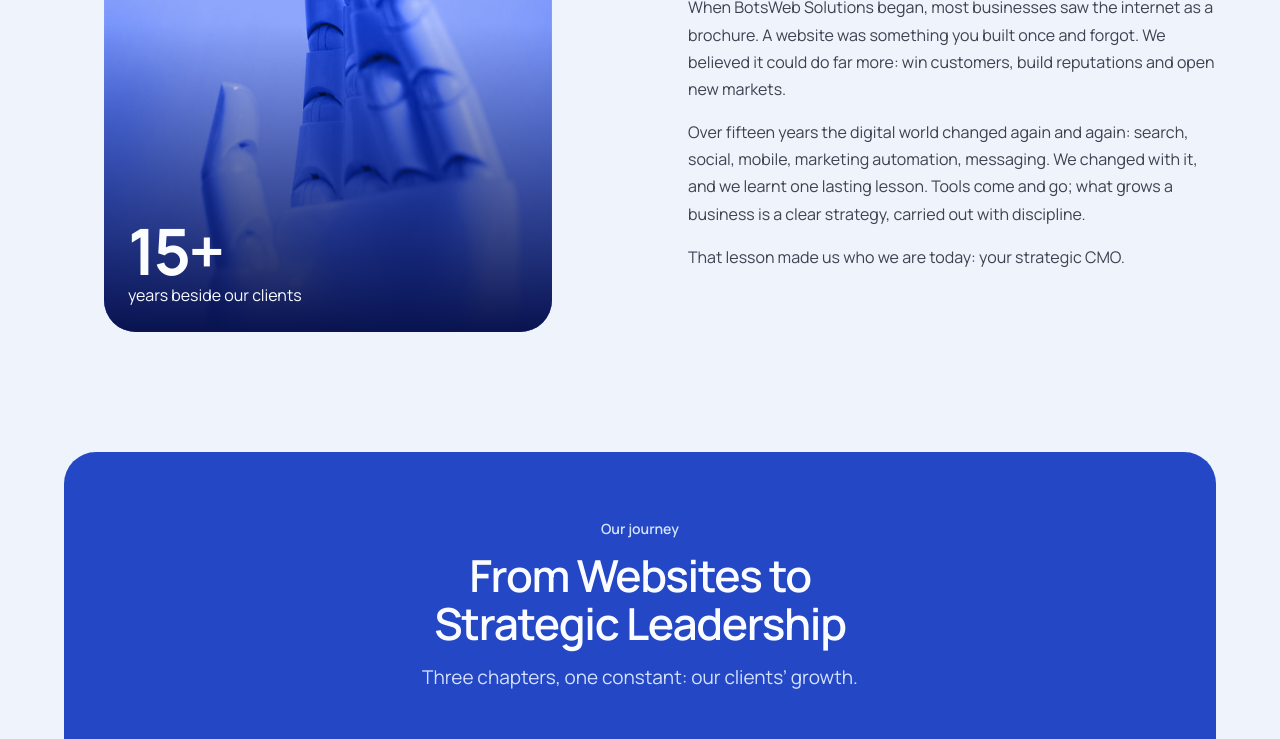
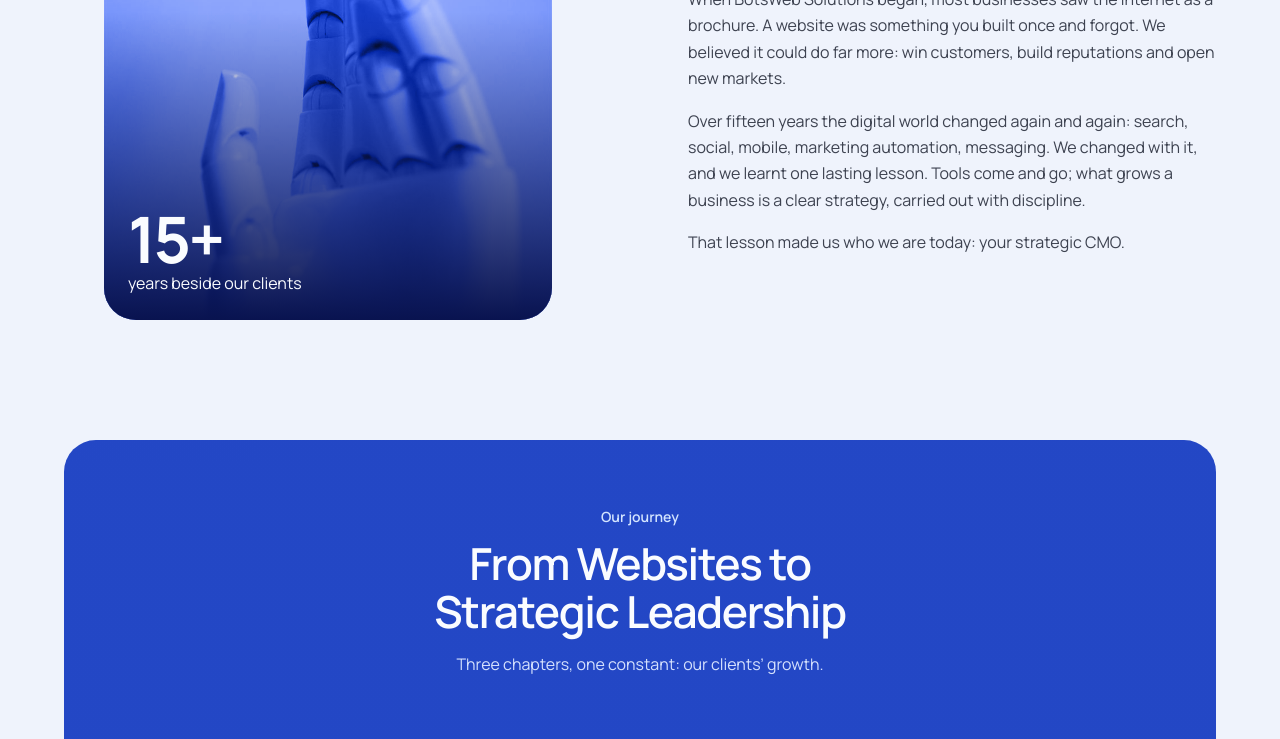
Before and after one commit to booniraj-prog/botsweb-website, a website: page about.html in a window 1280 px wide. Shown: the part 810-1549 px from the top of the page. Drawn offline with Linux system fonts and the light colour scheme.

Commit message:
Uniform 16px running text across all pages
Co-Authored-By: Claude Opus 5.5 <noreply@anthropic.com>

```diff
--- a/css/site.css
+++ b/css/site.css
@@ -630,3 +630,7 @@ textarea.input { min-height: 140px; padding: var(--space-sm) var(--space-md); li
 @media (max-width: 60rem) { .footer { padding-bottom: calc(var(--space-md) + 72px); } }
 /* Thin full-width rule between page links and service links */
 .footer nav[aria-label="Footer"] { width: 100%; padding-bottom: var(--space-md); border-bottom: 1px solid var(--color-navy-rule); }
+
+/* Uniform running text: every paragraph, table cell and plain list item in page content
+   uses one size and line height. Display text (marquee, mission quote) and pills keep their own. */
+main :is(p, td, dd, li:not([class])):not(.marquee, .mv__quote, .kicker, .stat-chip, .tags *, .hero-card__stats *):not(#\#) { font-size: var(--text-md); line-height: 1.65; }
```
